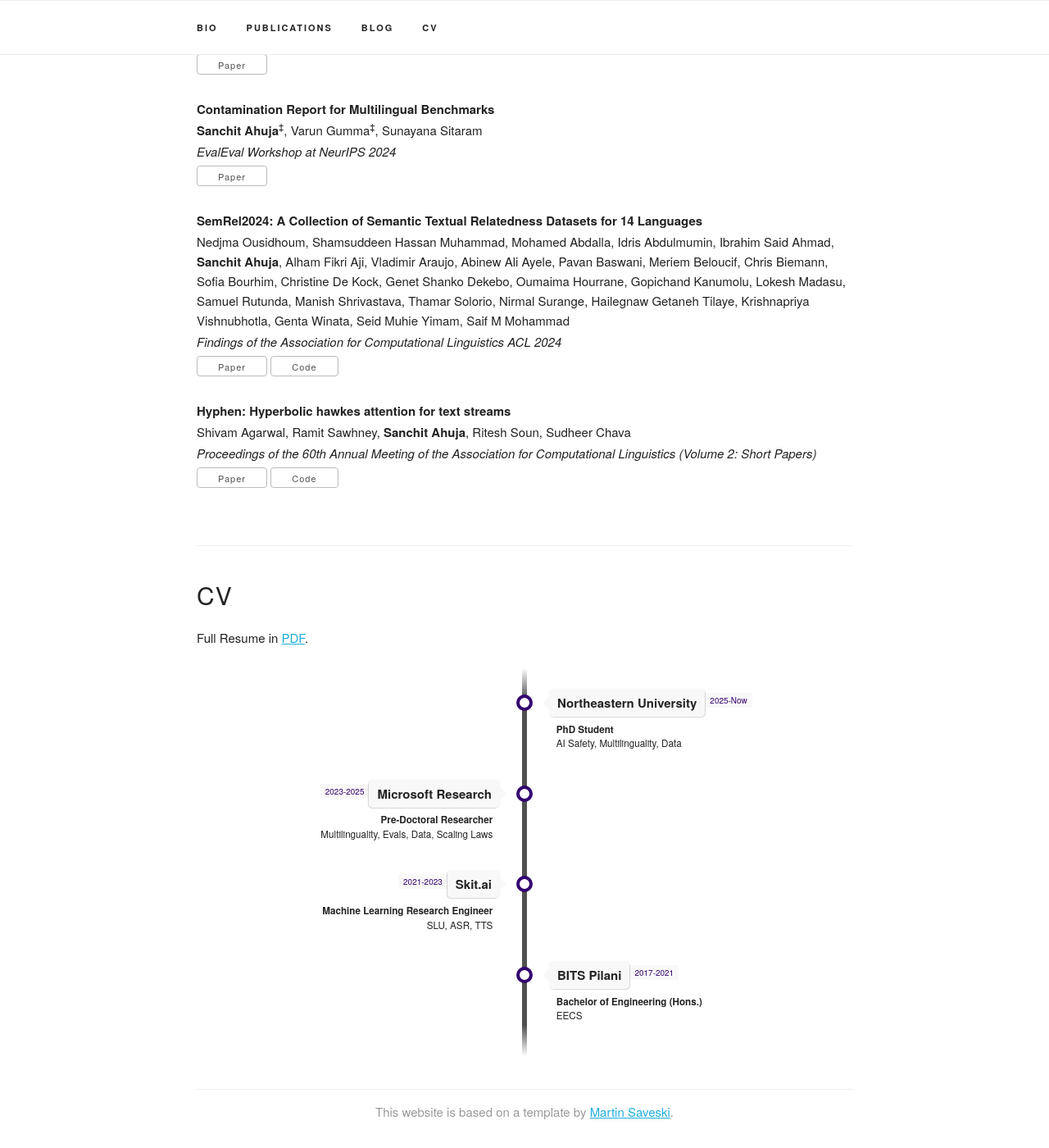
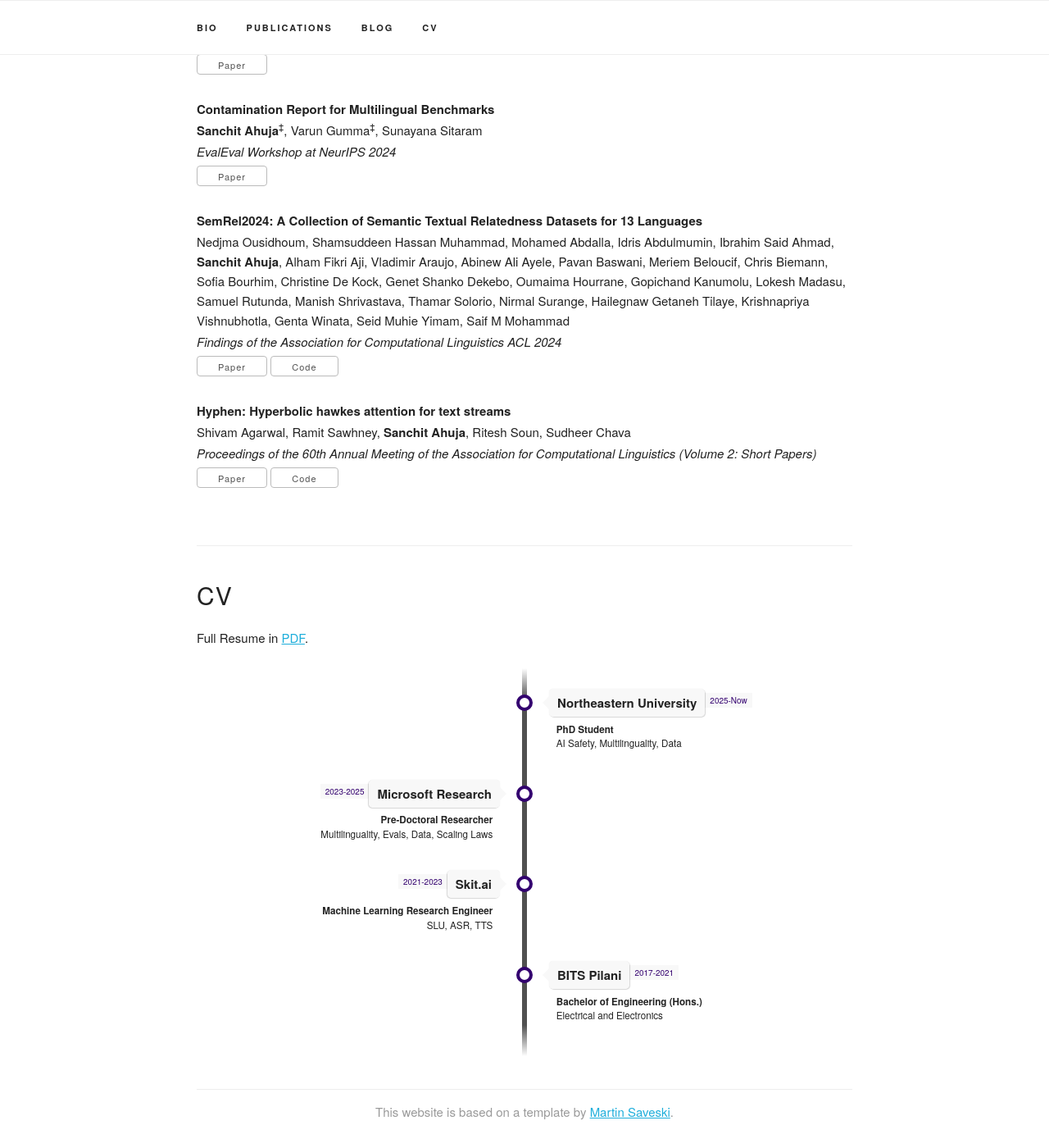
Before and after one commit to sanchit-ahuja/sanchit-ahuja.github.io, a Jekyll site: the page built from index.html, in a window 1280 px wide and 1400 px high, scrolled down 1930 px. Shown: the whole window at 82% size. Built offline with Jekyll 4.4.1, drawn with Linux system fonts in a browser that asks for light colours; some web fonts are replaced.

Commit message:
Fix SemRel2024 title (13 languages) and BITS degree name to match CV
Co-Authored-By: Claude Opus 5.5 <noreply@anthropic.com>
Claude-Session: https://claude.ai/code/session_01U1BLPTPECLynJFEwz2SZ43

```diff
--- a/_data/experience.yaml
+++ b/_data/experience.yaml
@@ -21,6 +21,6 @@ experiences:
 - place: "BITS Pilani"
   time: "2017-2021"
   title: "Bachelor of Engineering (Hons.)"
-  subtitle: "EECS"
+  subtitle: "Electrical and Electronics"
   category: "education"
   # category: "work"
--- a/_data/publications.yaml
+++ b/_data/publications.yaml
@@ -40,7 +40,7 @@ papers:
     paper_pdf: "https://arxiv.org/abs/2410.16186"
     selected: y
 
-  - title: "SemRel2024: A Collection of Semantic Textual Relatedness Datasets for 14 Languages"
+  - title: "SemRel2024: A Collection of Semantic Textual Relatedness Datasets for 13 Languages"
     authors: "Nedjma Ousidhoum, Shamsuddeen Hassan Muhammad, Mohamed Abdalla, Idris Abdulmumin, Ibrahim Said Ahmad, <b>Sanchit Ahuja</b>, Alham Fikri Aji, Vladimir Araujo, Abinew Ali Ayele, Pavan Baswani, Meriem Beloucif, Chris Biemann, Sofia Bourhim, Christine De Kock, Genet Shanko Dekebo, Oumaima Hourrane, Gopichand Kanumolu, Lokesh Madasu, Samuel Rutunda, Manish Shrivastava, Thamar Solorio, Nirmal Surange, Hailegnaw Getaneh Tilaye, Krishnapriya Vishnubhotla, Genta Winata, Seid Muhie Yimam, Saif M Mohammad"
     venue: "Findings of the Association for Computational Linguistics ACL 2024"
     paper_pdf: "https://aclanthology.org/2024.findings-acl.147.pdf"
```
